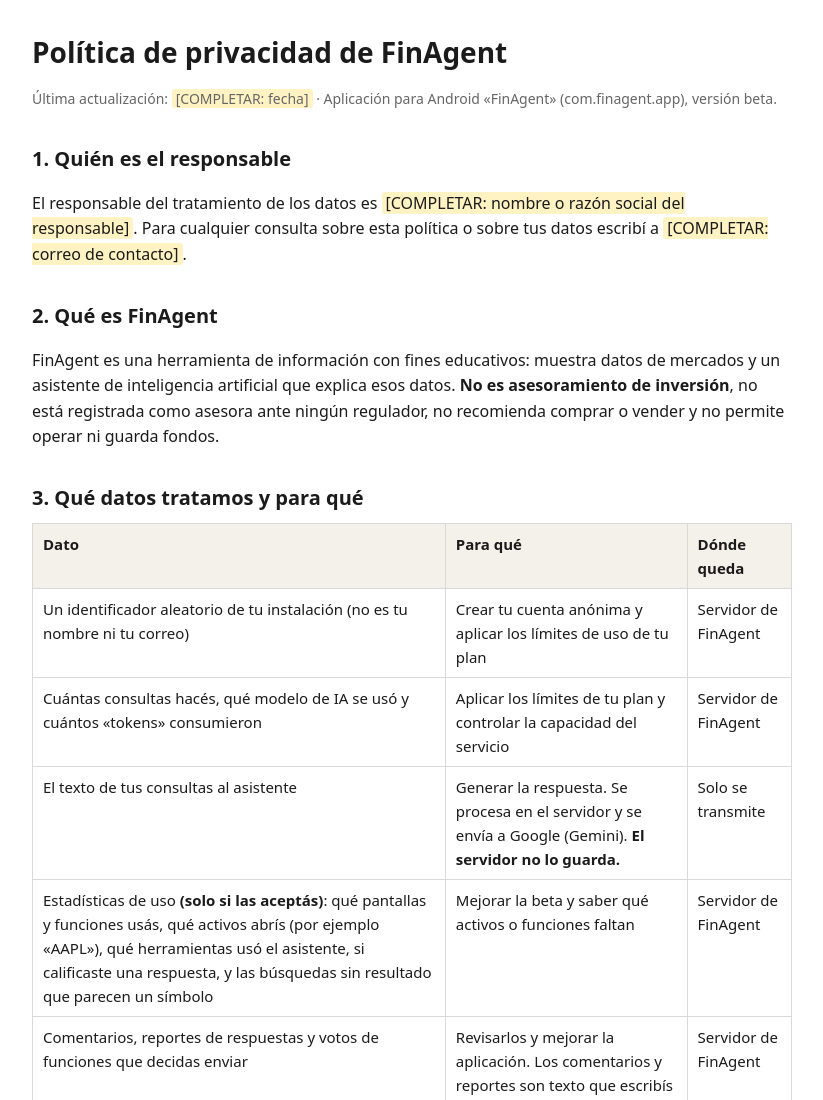
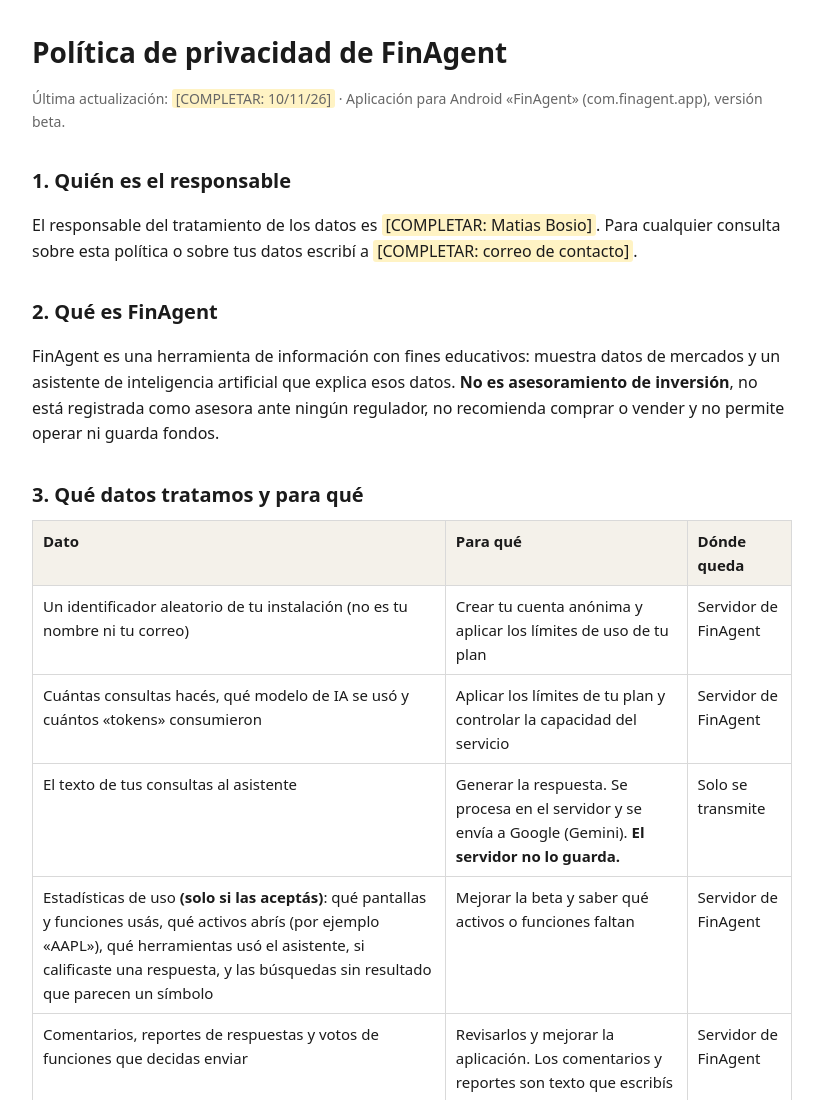
Before and after one commit to GameroSip/Finagent, a website: page docs/privacidad.html in a window 1280 px wide. Shown: the top 1100 px of the page, without its empty margins (228-1051 px from the left). Drawn offline with Linux system fonts and the light colour scheme.

Commit message:
Update privacy policy with completion details

```diff
--- a/docs/privacidad.html
+++ b/docs/privacidad.html
@@ -8,10 +8,10 @@
 </head>
 <body>
 <h1>Política de privacidad de FinAgent</h1>
-<p class="muted">Última actualización: <span class="todo">[COMPLETAR: fecha]</span> · Aplicación para Android «FinAgent» (com.finagent.app), versión beta.</p>
+<p class="muted">Última actualización: <span class="todo">[COMPLETAR: 10/11/26]</span> · Aplicación para Android «FinAgent» (com.finagent.app), versión beta.</p>
 
 <h2>1. Quién es el responsable</h2>
-<p>El responsable del tratamiento de los datos es <span class="todo">[COMPLETAR: nombre o razón social del responsable]</span>. Para cualquier consulta sobre esta política o sobre tus datos escribí a <span class="todo">[COMPLETAR: correo de contacto]</span>.</p>
+<p>El responsable del tratamiento de los datos es <span class="todo">[COMPLETAR: Matias Bosio]</span>. Para cualquier consulta sobre esta política o sobre tus datos escribí a <span class="todo">[COMPLETAR: correo de contacto]</span>.</p>
 
 <h2>2. Qué es FinAgent</h2>
 <p>FinAgent es una herramienta de información con fines educativos: muestra datos de mercados y un asistente de inteligencia artificial que explica esos datos. <strong>No es asesoramiento de inversión</strong>, no está registrada como asesora ante ningún regulador, no recomienda comprar o vender y no permite operar ni guarda fondos.</p>
```
